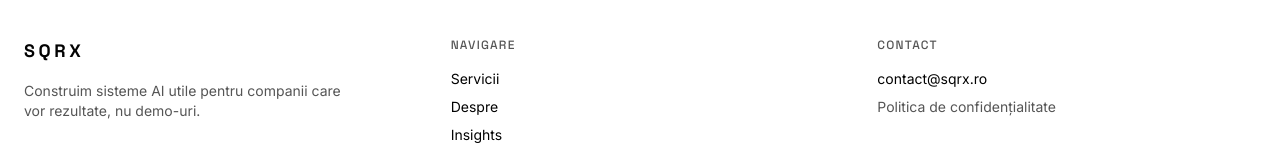
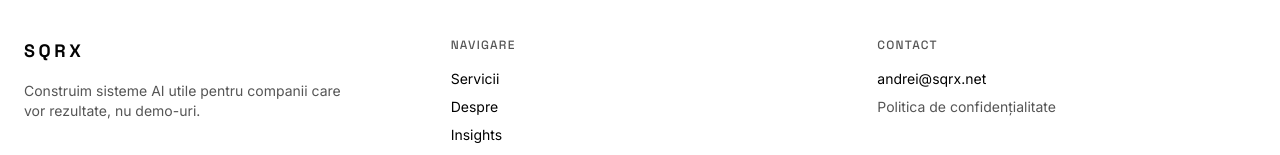
Before and after one commit to andrei-sqrx/sqrx, a Next.js app: page / in a window 1280 px wide. Shown: the part 4778-4933 px from the top of the page. Built offline with nearby package versions, Linux system fonts and the light colour scheme.

Commit message:
Contact info update in Footer

```diff
--- a/src/components/layout/Footer.tsx
+++ b/src/components/layout/Footer.tsx
@@ -48,8 +48,8 @@ export function Footer() {
             </h3>
             <ul className="mt-4 space-y-2 text-sm">
               <li>
-                <a href="mailto:contact@sqrx.ro" className="hover:text-foreground">
-                  contact@sqrx.ro
+                <a href="mailto:andrei@sqrx.net" className="hover:text-foreground">
+                  andrei@sqrx.net
                 </a>
               </li>
               <li>
```
